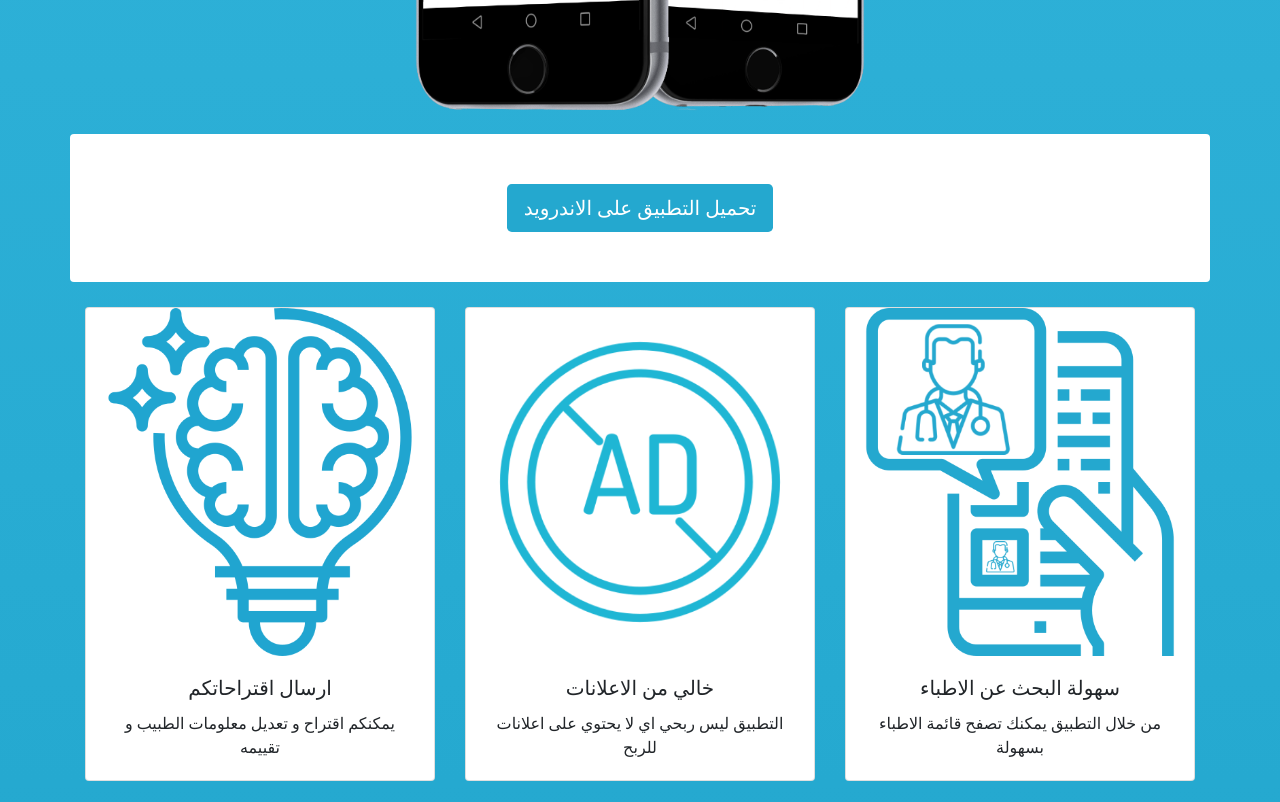
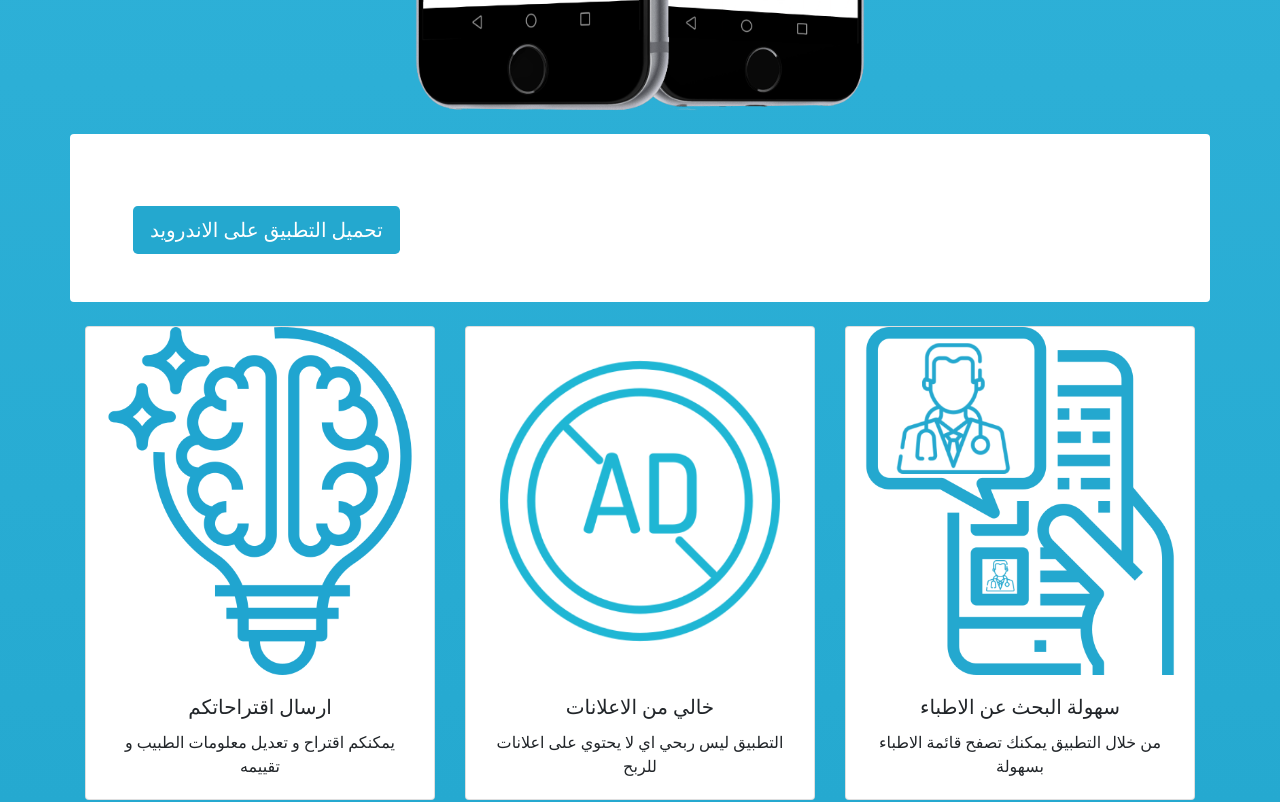
Before and after one commit to KassemHachi/app-doctors-page, a plain HTML site: page index.html in a window 1280 px wide. Shown: the part 740-1542 px from the top of the page. Drawn offline with nearby package versions, Linux system fonts and the light colour scheme.

Commit message:
Update index.html

```diff
--- a/index.html
+++ b/index.html
@@ -61,14 +61,16 @@
             </div>
         </div>
 
-        <div class="row fnt bg-white-color radius-card justify-content-center" style="padding: 50px">
-            <br>
-            <a  target="_blank" href="https://www.facebook.com/AppsMedicinDz/" class="btn bg-blue-color btn-lg active" role="button" aria-pressed="true">تحميل التطبيق على الاندرويد</a>
-            <br>
+        <div class="row fnt bg-white-color radius-card justify-content-center p-5">
+            <div class="col-12" >
+                <br>
+                <a  target="_blank" href="https://www.facebook.com/AppsMedicinDz/" class="btn bg-blue-color btn-lg active" role="button" aria-pressed="true">تحميل التطبيق على الاندرويد</a>
+                <br>
+            </div>
         </div>
 
 
-        <div class="row lnk" style="padding-top: 25px;">
+        <div class="row lnk pt-4" >
             <div class="col-sm-12 col-md-4">
                     <div class="card fnt text-center mb-2">
 
```
